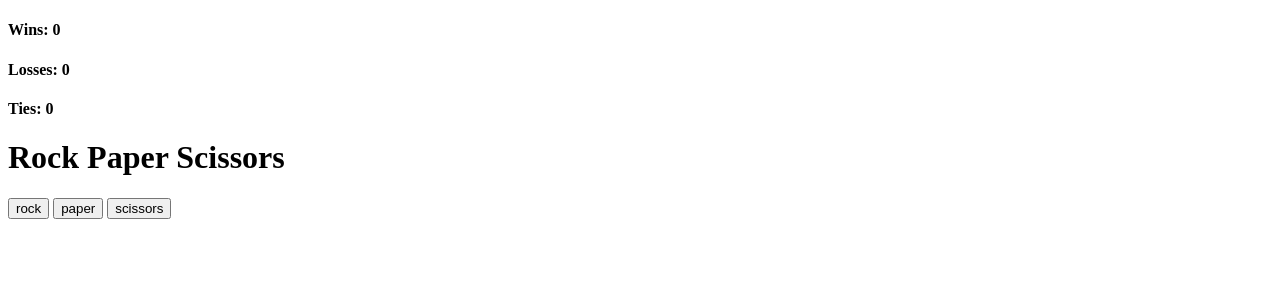
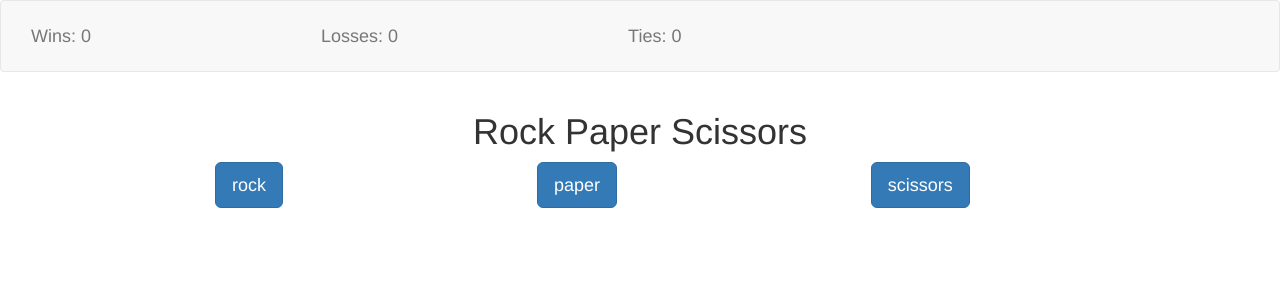
Before and after one commit to marmegh/RockPaperScissors, a Flask app: page / in a window 1280 px wide. Shown: the top 300 px of the page. Run offline with Flask 2, Linux system fonts and the light colour scheme; some libraries are stand-ins or nearby versions.

Commit message:
Kay did something!

```diff
--- /dev/null
+++ b/static/main.css
@@ -0,0 +1,14 @@
+body {
+
+}
+
+h4.scoreboardTitle {
+  display: inline;
+  color: white;
+  margin-right: 200px;
+}
+
+input.playerBtn {
+  margin-right: 50px;
+  margin-left: 200px;
+}
--- a/templates/index.html
+++ b/templates/index.html
@@ -1,27 +1,62 @@
 <!DOCTYPE html>
-<html>
+<html lang="en">
   <head>
-    <meta charset="utf-8">
+    <meta charset="utf-8" />
+    <meta name="viewport" content="width=device-width, initial-scale=1.0" />
+
     <title>Rock Paper Scissors</title>
-    <style media="screen">
-    </style>
-    <link rel="stylesheet"
-    8href="https://cdnjs.cloudflare.com/ajax/libs/skeleton/2.0.4/skeleton.css">
+
+    <!-- Bootstrap -->
+    <link rel="stylesheet" href="https://maxcdn.bootstrapcdn.com/bootstrap/3.3.7/css/bootstrap.min.css" />
+    <link href="https://maxcdn.bootstrapcdn.com/bootswatch/3.3.7/cerulean/bootstrap.min.css" rel="stylesheet" />
+
+    <!-- Styling -->
+    <link href="./main.css" rel="stylesheet" />
   </head>
+
   <body>
-    <h4>Wins: {{wins}}</h4>
-    <h4>Losses: {{losses}}</h4>
-    <h4>Ties: {{ties}}</h4>
-    <div class = "container">
-      <h1>Rock Paper Scissors</h1>
-      {%if plays > 0%}
-      <p> The computer picked {{computer}} and you picked {{user}}, you {{result}}!<p>
-      {%endif%}
-      <form class="row" action="/process_play" method="post">
-        <input type="submit" name="user_choice" value="rock">
-        <input type="submit" name="user_choice" value="paper">
-        <input type="submit" name="user_choice" value="scissors">
-        </form>
-    </div>
+    <main class="container-fluid">
+      <section class="row">
+        <aside class="col-md-12 navbar navbar-default" id="scoreboard">
+          <h4 class="scoreboardTitle navbar-brand">
+            Wins: {{wins}}
+          </h4>
+          <h4 class="scoreboardTitle navbar-brand">
+            Losses: {{losses}}
+          </h4>
+          <h4 class="scoreboardTitle navbar-brand">
+            Ties: {{ties}}
+          </h4>
+        </aside>
+      </section>
+
+      <section class="row">
+        <article class="col-md-12">
+          <h1 class="text-center">
+            Rock Paper Scissors
+          </h1>
+          {%if plays > 0%}
+          <p>
+            The computer picked {{computer}} and you picked {{user}}, you {{result}}!
+          </p>
+          {%endif%}
+        </article>
+      </section>
+
+      <section class="row">
+        <article class="col-md-12">
+          <form action="/process-play" method="post" id="playerInputForm">
+            <input type="submit" class="btn btn-primary btn-lg playerBtn" name="user_choice" value="rock" />
+            <input type="submit" class="btn btn-primary btn-lg playerBtn" name="user_choice" value="paper" />
+            <input type="submit" class="btn btn-primary btn-lg playerBtn" name="user_choice" value="scissors" />
+          </form>
+        </article>
+      </section>
+    </main>
+
+    <!-- Bootstrap scripts -->
+    <script src="https://ajax.googleapis.com/ajax/libs/jquery/3.2.1/jquery.min.js"></script>
+    <script src="https://maxcdn.bootstrapcdn.com/bootstrap/3.3.7/js/bootstrap.min.js"></script>
+
   </body>
 </html>
```
